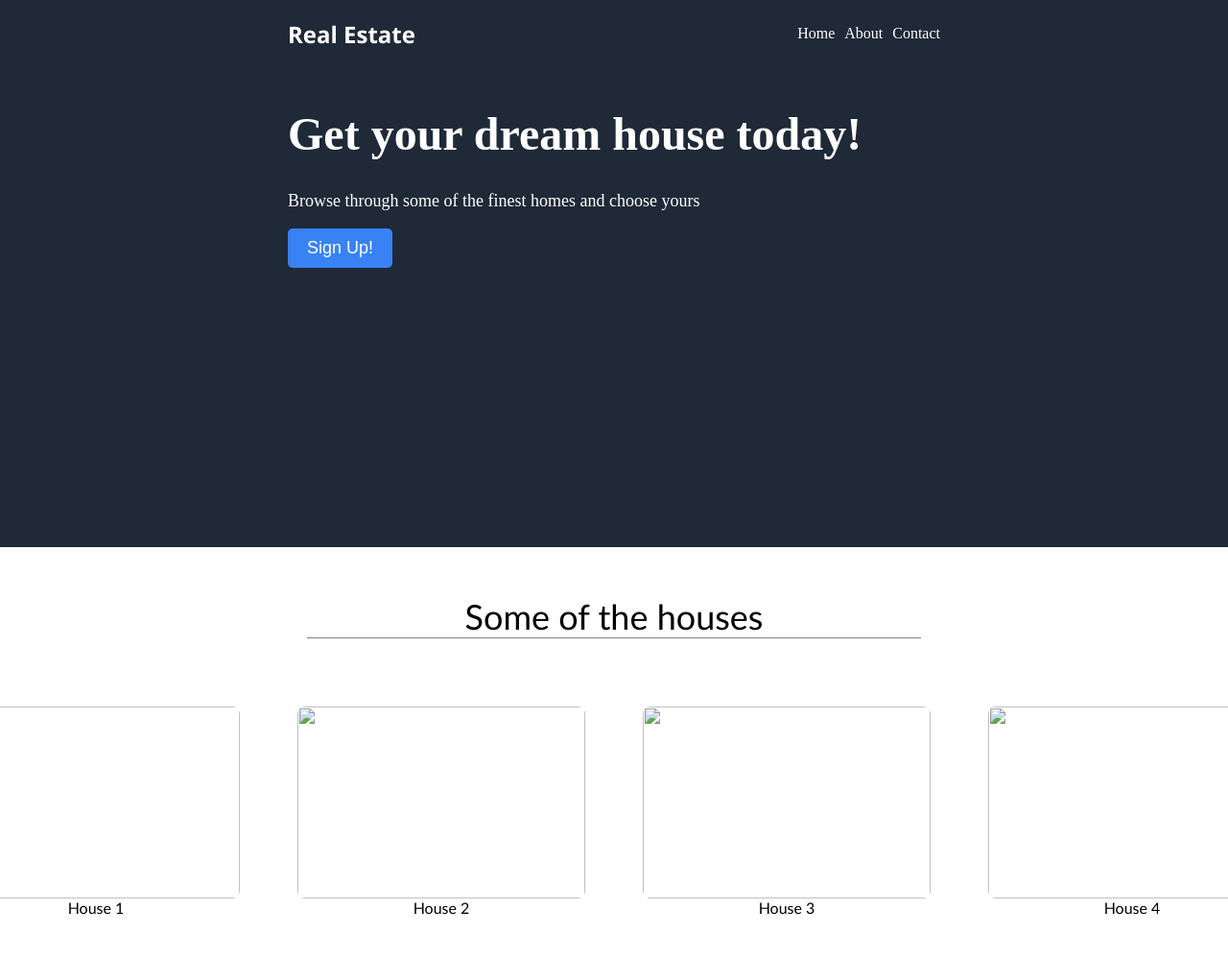
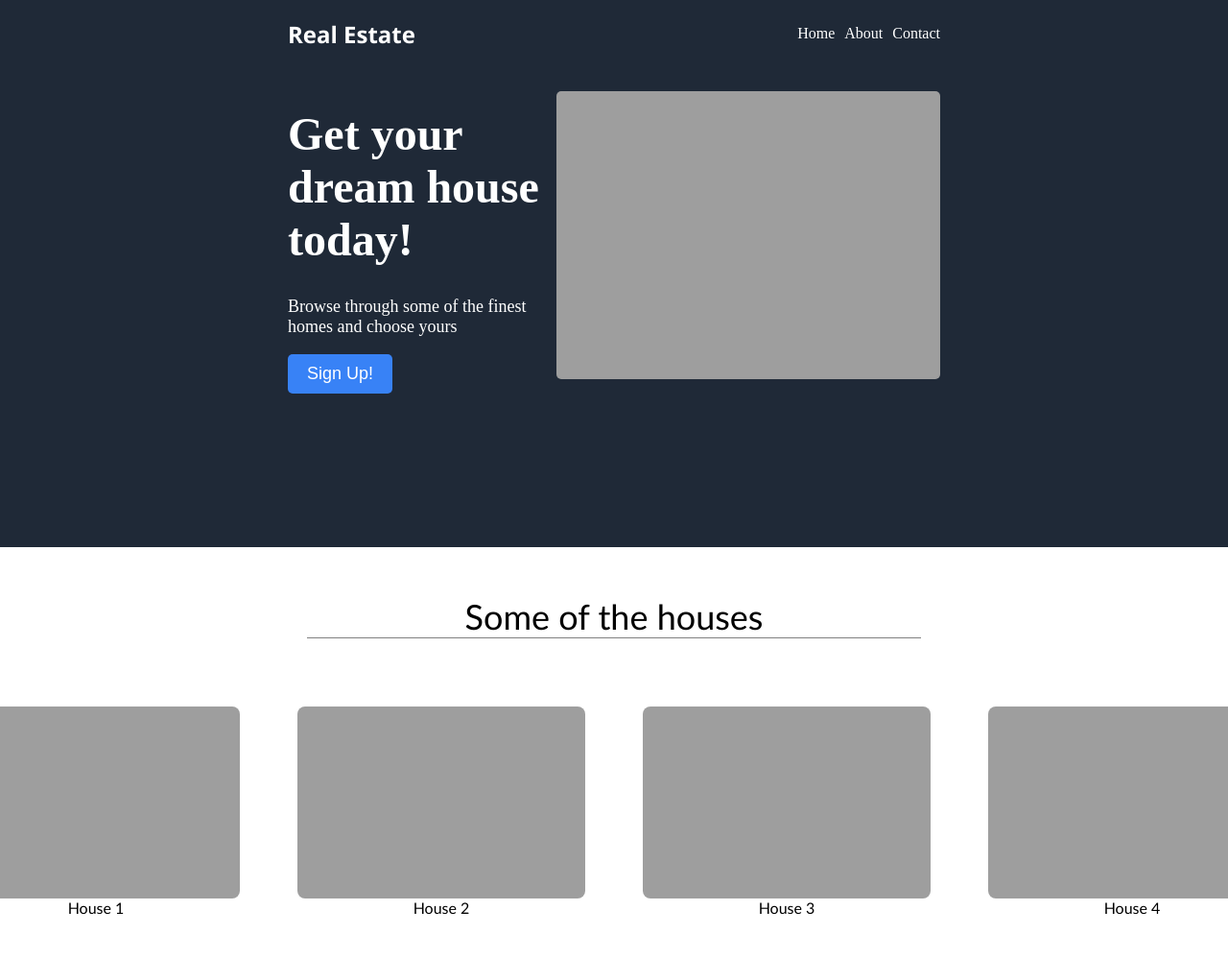
Before and after one commit to 0sakib0/landing-page, a plain HTML site: page index.html in a window 1280 px wide. Shown: the top 998 px of the page at 96% size. Drawn offline with Linux system fonts and the light colour scheme; the site is published under a folder, as on GitHub Pages, so addresses that start at the root find nothing.

Commit message:
initial commit

```diff
--- a/index.html
+++ b/index.html
@@ -21,25 +21,25 @@
             <p class="second">Browse through some of the finest homes and choose yours</p>
             <button>Sign Up!</button>
          </div>
-            <img class="main-img" src="/images/house-1.jpg" alt="">
+            <img class="main-img" src="images/house-1.jpg" alt="">
         </div>
     </div>
     <div class="info-title">Some of the houses</div>
     <section class="info-container">
         <div class="info">
-            <img class="imgs" src="/images/house-2.jpg" alt="">
+            <img class="imgs" src="images/house-2.jpg" alt="">
             <div class="text">House 1</div>
         </div>
         <div class="info">
-            <img class="imgs" src="/images/house-3.jpg" alt="">
+            <img class="imgs" src="images/house-3.jpg" alt="">
             <div class="text">House 2</div>
         </div>
         <div class="info">
-            <img class="imgs" src="/images/house-4.jpg" alt="">
+            <img class="imgs" src="images/house-4.jpg" alt="">
             <div class="text">House 3</div>
         </div>
         <div class="info">
-            <img class="imgs" src="/images/house-5.jpg" alt="">
+            <img class="imgs" src="images/house-5.jpg" alt="">
             <div class="text">House 4</div>
         </div>
     </section>
```
